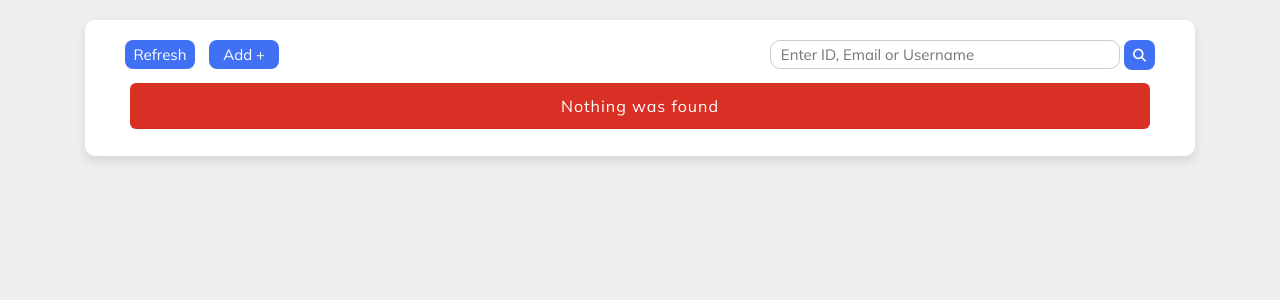
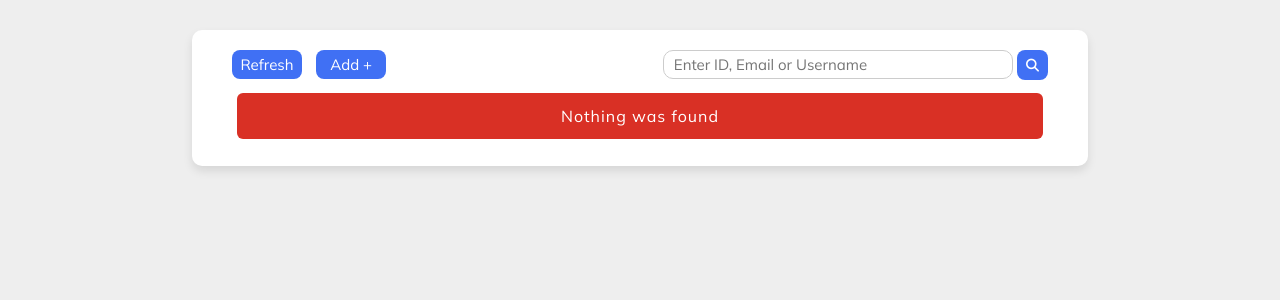
Before and after one commit to imdvdv/user-management-system, a PHP site: page / in a window 1280 px wide. Shown: the top 300 px of the page. Run offline with PHP 8.4, Linux system fonts and the light colour scheme; data that the repository does not hold is empty.

Commit message:
edited container size and margin

```diff
--- a/assets/css/style.css
+++ b/assets/css/style.css
@@ -12,17 +12,17 @@
 }
 
 body{
-    margin: 20px auto;
     display: flex;
     justify-content: center;
     background-color: #eeeeee;
 }
 
 .container{
+    margin: 30px;
     display: flex;
     flex-direction: column;
     justify-content: space-between;
-    min-width: 1110px;
+    min-width: 70vw;
     background: #fff;
     border-radius: 10px;
     box-shadow: 0 5px 10px rgba(0, 0, 0, 0.1);
```
